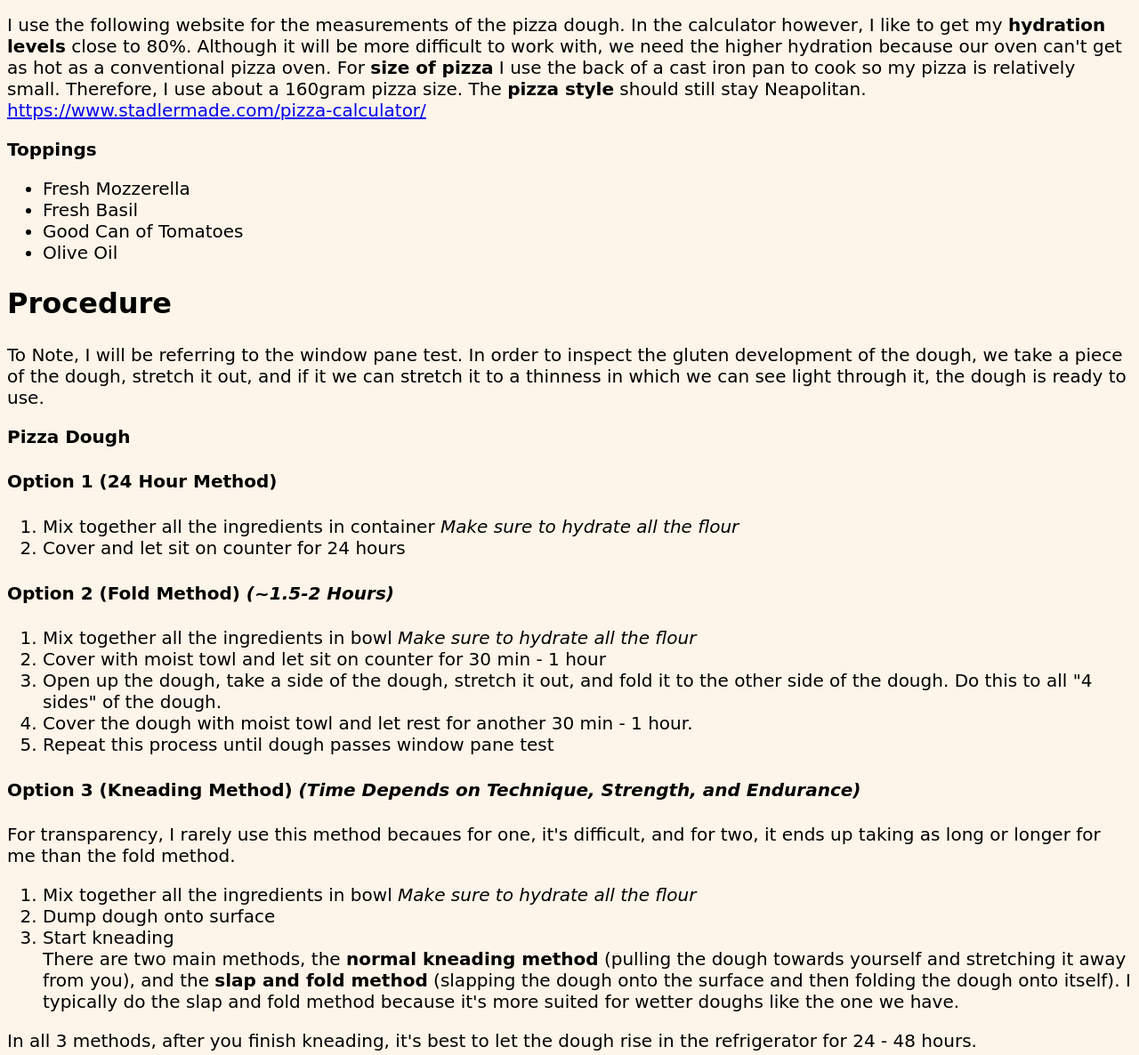
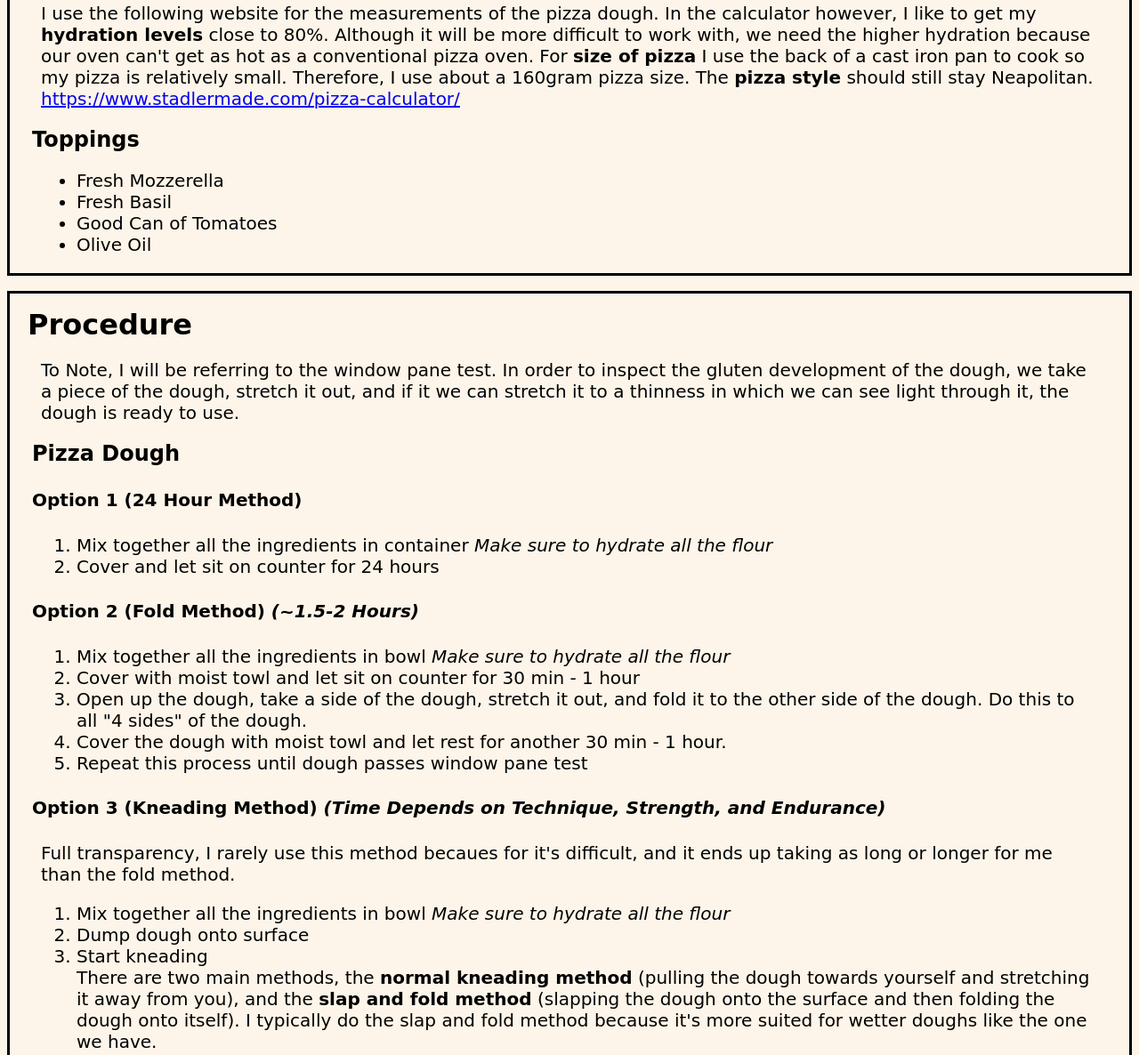
Before and after one commit to MeadowOwner/Recipes, a plain HTML site: page recipes/pizza.html in a window 1280 px wide. Shown: the part 1169-2355 px from the top of the page at 89% size. Drawn offline with Linux system fonts and the light colour scheme.

Commit message:
Added box model to pizza page. Added borders, centered the title and image, and added appropriate margin around sections.

```diff
--- a/recipes/pizza.html
+++ b/recipes/pizza.html
@@ -8,6 +8,7 @@
     <h1>Pizza</h1>
     <img src="./pizza.jpg" alt="Neapolitan Pizza Image">
     <link rel = "stylesheet" href = "pizzaStyle.css" />
+    <div class = "description">
     <h2>Description</h2>
         <p>
             This Neapolitan pizza recipe has been about 3 years in the
@@ -22,9 +23,12 @@
             or Costco. In fact, I would say that this pizza is the
             opposite of Costco pizza.
         </p>
+    </div>
 
+    <div class = "ingredients">
     <h2>Ingredients</h2>
         <h3>Pizza Dough</h3>
+            <p>
             I use the following website for the measurements of the
             pizza dough. In the calculator however, I like to get my
             <strong>hydration levels</strong> close to 80%. Although
@@ -38,6 +42,7 @@
             <a href="https://www.stadlermade.com/pizza-calculator/"
             target="_blank" rel="noopener nonreferrer">
                 https://www.stadlermade.com/pizza-calculator/</a>
+            </p>
 
         <h3>Toppings</h3>
             <ul>
@@ -46,7 +51,9 @@
                 <li>Good Can of Tomatoes</li>
                 <li>Olive Oil</li>
             </ul>
+    </div>
 
+    <div class = "procedure">
     <h2>Procedure</h2>
             <p>
                 To Note, I will be referring to the window pane test.
@@ -85,10 +92,9 @@
                     </ol>
                 <h4>Option 3 (Kneading Method) <em>(Time Depends
                     on Technique, Strength, and Endurance)</em></h4>
-                    <p>For transparency, I rarely use this method
-                        becaues for one, it's difficult, and for two,
-                        it ends up taking as long or longer for me than the
-                        fold method.
+                    <p>Full transparency, I rarely use this method
+                        becaues for it's difficult, and it ends up taking
+                        as long or longer for me than the fold method.
                     </p>
                     <ol>
                         <li>Mix together all the ingredients in bowl
@@ -191,7 +197,8 @@
                 found that it takes about 30 minutes for my slow self
                 to prepare the next pizza, so it works out like that.
             </p>
-            <h3><Strong>Thank you for reading!!!</Strong></h3>
+    </div>
+            <h3 class = "end"><Strong>Thank you for reading!!!</Strong></h3>
 
 
 </body>
--- a/recipes/pizzaStyle.css
+++ b/recipes/pizzaStyle.css
@@ -1,6 +1,13 @@
+body{
+    padding-bottom: 50px;
+}
+
 img{
     width: 750px;
     height: auto;
+    display: block;
+    margin: 0 auto;
+    margin-bottom: 50px;
 }
 
 *{
@@ -14,8 +21,41 @@ h1{
     font-size: 100px;
     font-weight: 2000;
     color:rgb(38, 53, 13);
+    margin: 0 auto;
+    margin-bottom: 32px;
+    margin-top: 32px;
+    border: 2px solid rgba(238, 181, 58, 0.2);
+    background-color: rgb(255, 235, 205, 0.5);
+    width: 500px;
 }
 
 h2{
     font-size: 32px;
+    margin-top: 16px;
+    margin-bottom: auto;
+    margin-left: 20px;
 }
+
+h3{
+    font-size: 24px;
+    margin: 12px;
+    margin-left: 25px;
+}
+
+h4{
+    margin-left: 25px;
+}
+
+p,
+ul,
+ol{
+    margin-left:35px;
+    margin-right: 35px;
+}
+
+.procedure,
+.ingredients,
+.description{
+    border: 3px solid black;
+    margin-bottom: 17px;
+}
```
